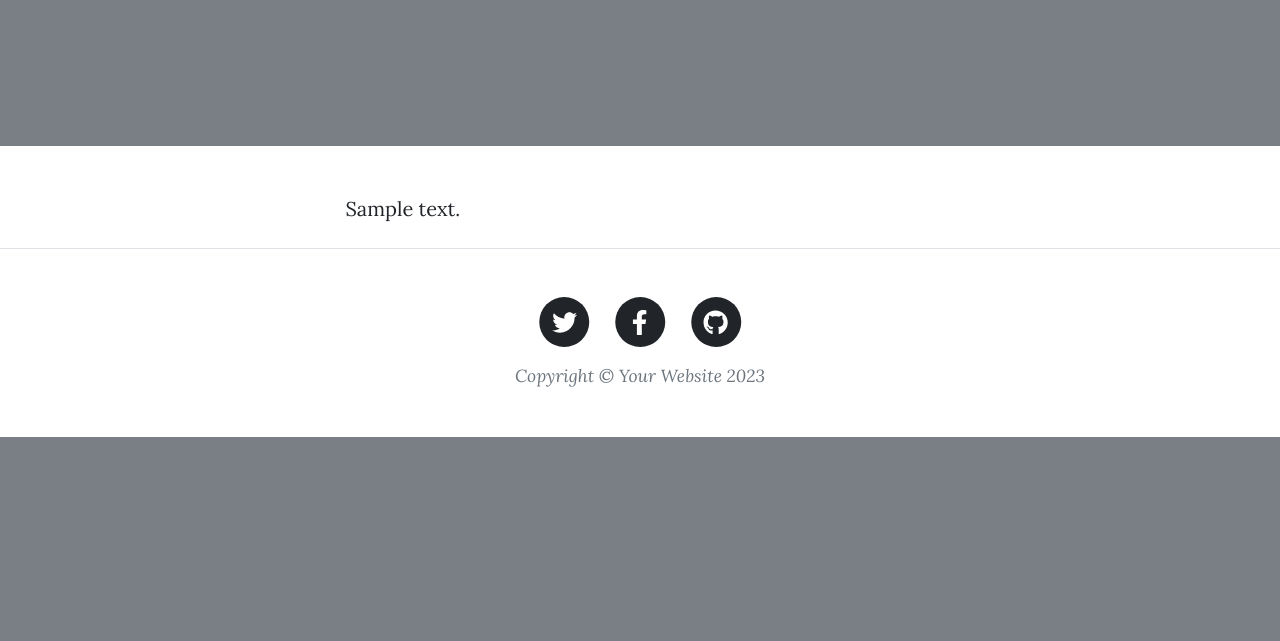
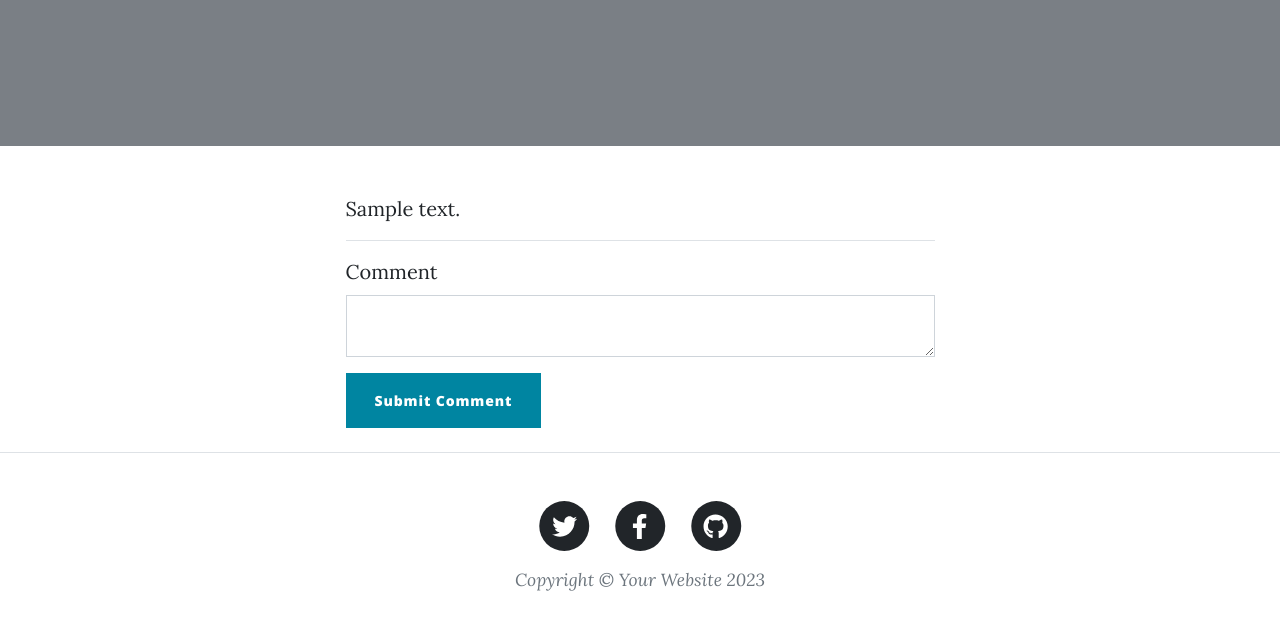
Before and after one commit to lukaszminor23/bootstrap-blog, a Flask app: page /post/1 in a window 1280 px wide. Shown: the part 420-1061 px from the top of the page. Before the commit the page ends 857 px from the top, so only its background shows below. Run offline with Flask 3, Linux system fonts and the light colour scheme; tables that the repository leaves empty hold one stand-in row (values such as "Sample post"); grey boxes marked "Sample" are stand-in pictures; some libraries are stand-ins or nearby versions.

Commit message:
comment model, comment form added

```diff
--- a/main.py
+++ b/main.py
@@ -6,9 +6,9 @@ from flask_ckeditor import CKEditor
 from werkzeug.security import generate_password_hash, check_password_hash
 from flask_login import login_user, LoginManager, logout_user, current_user
 
-from modules.forms import AddPostForm, ContactForm, RegisterForm, LoginForm
+from modules.forms import AddPostForm, ContactForm, RegisterForm, LoginForm, CommentForm
 from modules.utils import send_email, admin_only
-from modules.models import BlogPost, User
+from modules.models import BlogPost, User, Comment
 from modules.db import db
 
 
@@ -50,10 +50,18 @@ def about():
     return render_template("about.html")
 
 
-@app.route("/post/<int:post_id>")
+@app.route("/post/<int:post_id>", methods=['GET', 'POST'])
 def view_post(post_id):
     requested_post = db.get_or_404(BlogPost, post_id)
-    return render_template("post.html", post=requested_post)
+    form = CommentForm()
+    if form.validate_on_submit():
+        new_comment = Comment(
+            text=form.comment.data,
+            author=current_user
+        )
+        db.session.add(new_comment)
+        db.session.commit()
+    return render_template("post.html", post=requested_post, form=form)
 
 
 @app.route("/make-post", methods=['GET', 'POST'])
--- a/modules/forms.py
+++ b/modules/forms.py
@@ -31,3 +31,8 @@ class LoginForm(FlaskForm):
     email = StringField("Email", validators=[DataRequired(), Email()])
     password = StringField("Password", validators=[DataRequired()])
     submit = SubmitField("Log in")
+
+
+class CommentForm(FlaskForm):
+    comment = CKEditorField("Comment", validators=[DataRequired()])
+    submit = SubmitField("Submit Comment")
--- a/templates/post.html
+++ b/templates/post.html
@@ -1,4 +1,5 @@
 {% include "header.html" %}
+{% from 'bootstrap5/form.html' import render_form %}
 <!-- Page Header-->
 <header class="masthead" style="background-image: url('{{ post.img_url }}')">
   <div class="container position-relative px-4 px-lg-5">
@@ -28,6 +29,9 @@
           <a class="btn btn-primary text-uppercase" href="{{ url_for('edit_post', post_id=post.id) }}">Edit Post</a>
         </div>
         {% endif %}
+        <hr>
+        {{ ckeditor.load() }}
+        {{ render_form(form) }}
       </div>
     </div>
   </div>
```
Also changed, not shown: modules/models.py (+9 -0 lines).
